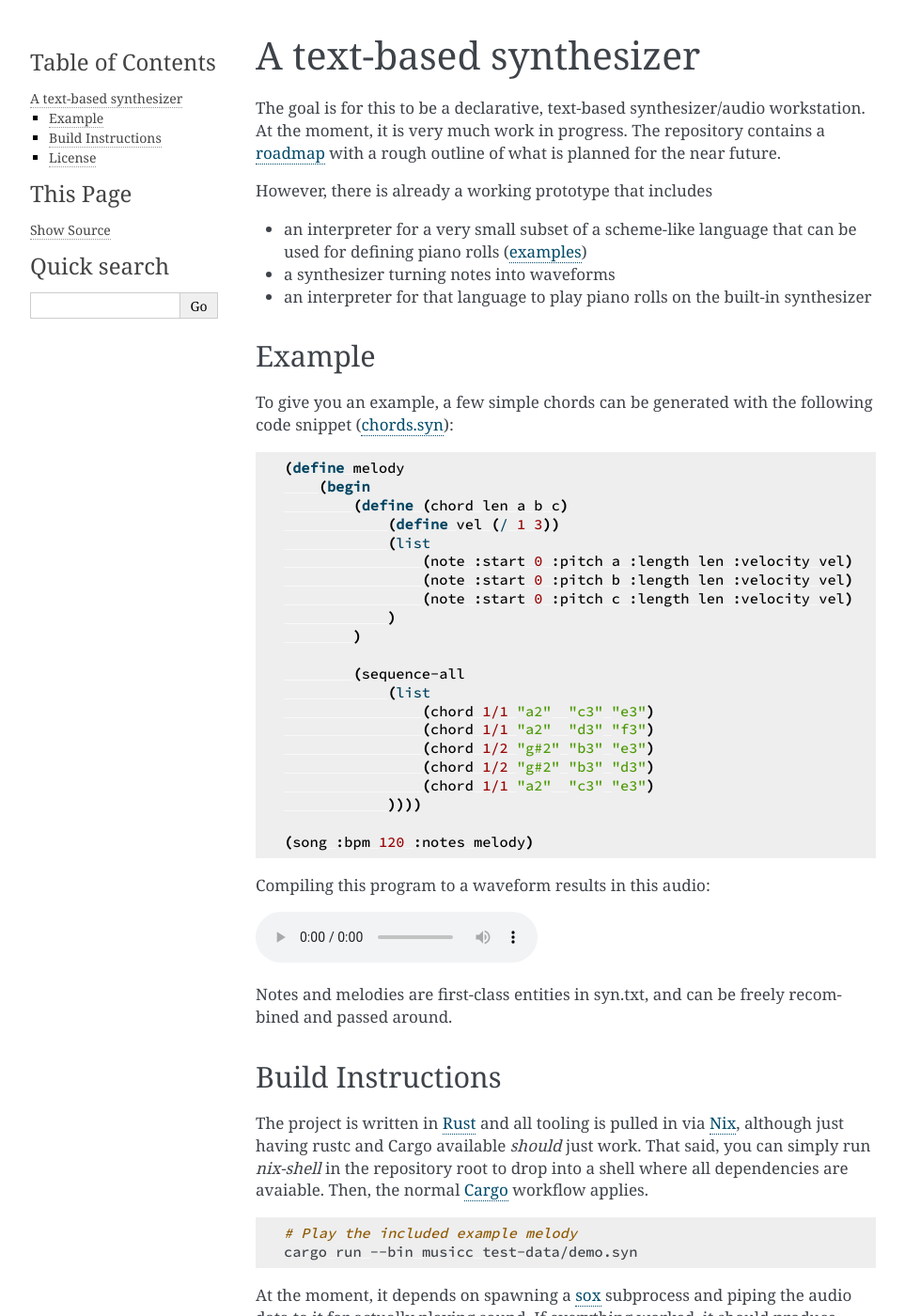
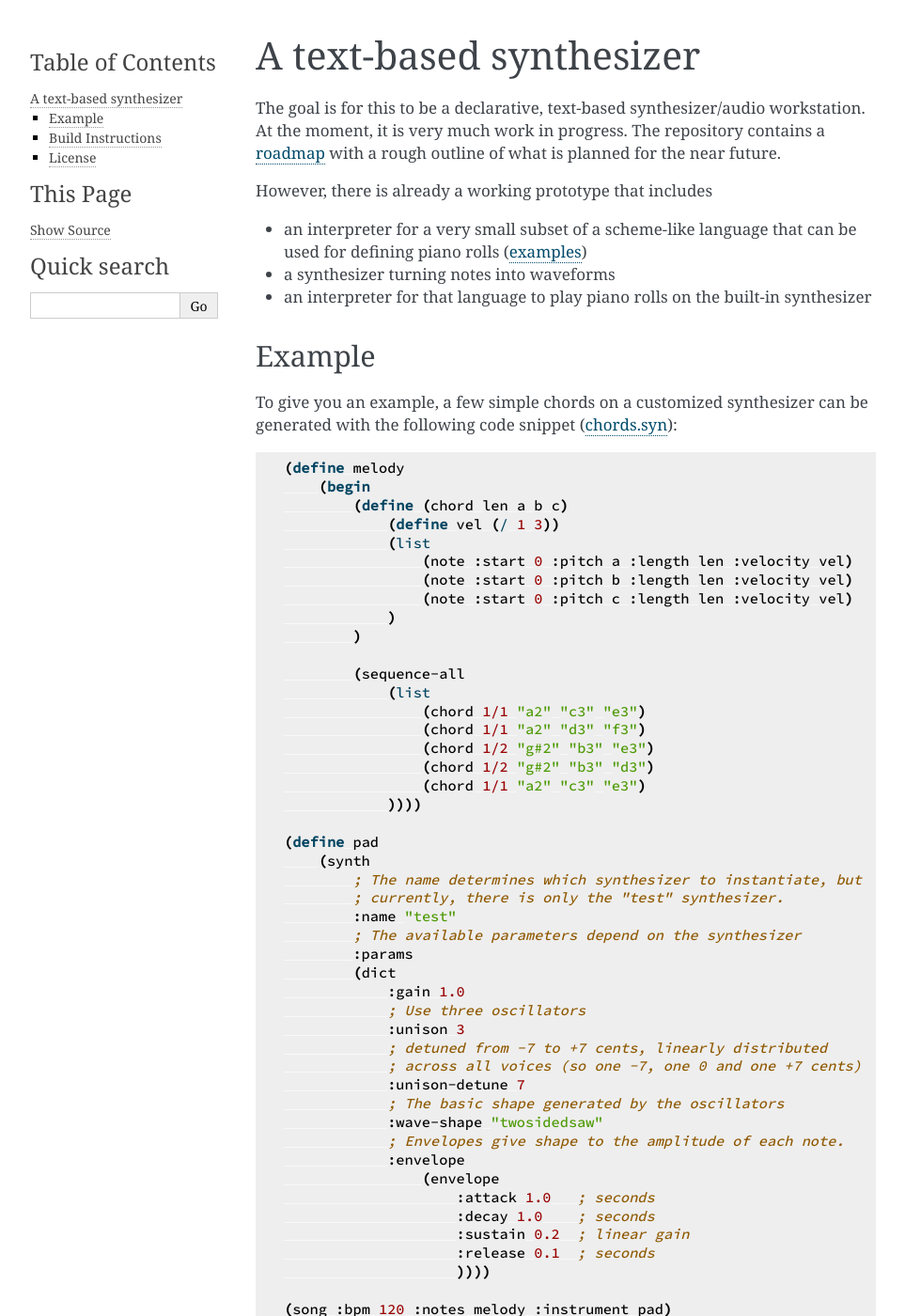
Before and after one commit to fatho/syn-txt, a Sphinx documentation site: the page built from doc/source/index.rst, in a window 1280 px wide and 1400 px high. Shown: the whole window at 94% size, without its empty margins (148-1111 px from the left). Built offline with Sphinx 7.4.7, drawn with Linux system fonts in a browser that asks for light colours.

Commit message:
Update documentation

```diff
--- a/doc/source/index.rst
+++ b/doc/source/index.rst
@@ -20,8 +20,8 @@ However, there is already a working prototype that includes
 Example
 -------
 
-To give you an example, a few simple chords can be generated with the
-following code snippet (chords.syn_):
+To give you an example, a few simple chords on a customized synthesizer
+can be generated with the following code snippet (chords.syn_):
 
 .. code-block:: scheme
 
@@ -38,14 +38,39 @@ following code snippet (chords.syn_):
 
           (sequence-all
               (list
-                  (chord 1/1 "a2"  "c3" "e3")
-                  (chord 1/1 "a2"  "d3" "f3")
+                  (chord 1/1 "a2" "c3" "e3")
+                  (chord 1/1 "a2" "d3" "f3")
                   (chord 1/2 "g#2" "b3" "e3")
                   (chord 1/2 "g#2" "b3" "d3")
-                  (chord 1/1 "a2"  "c3" "e3")
+                  (chord 1/1 "a2" "c3" "e3")
               ))))
 
-  (song :bpm 120 :notes melody)
+  (define pad
+      (synth
+          ; The name determines which synthesizer to instantiate, but
+          ; currently, there is only the "test" synthesizer.
+          :name "test"
+          ; The available parameters depend on the synthesizer
+          :params
+          (dict
+              :gain 1.0
+              ; Use three oscillators
+              :unison 3
+              ; detuned from -7 to +7 cents, linearly distributed
+              ; across all voices (so one -7, one 0 and one +7 cents)
+              :unison-detune 7
+              ; The basic shape generated by the oscillators
+              :wave-shape "twosidedsaw"
+              ; Envelopes give shape to the amplitude of each note.
+              :envelope
+                  (envelope
+                      :attack 1.0   ; seconds
+                      :decay 1.0    ; seconds
+                      :sustain 0.2  ; linear gain
+                      :release 0.1  ; seconds
+                      ))))
+
+  (song :bpm 120 :notes melody :instrument pad)
 
 Compiling this program to a waveform results in this audio:
 
```
Also changed, not shown: 7 other files.
